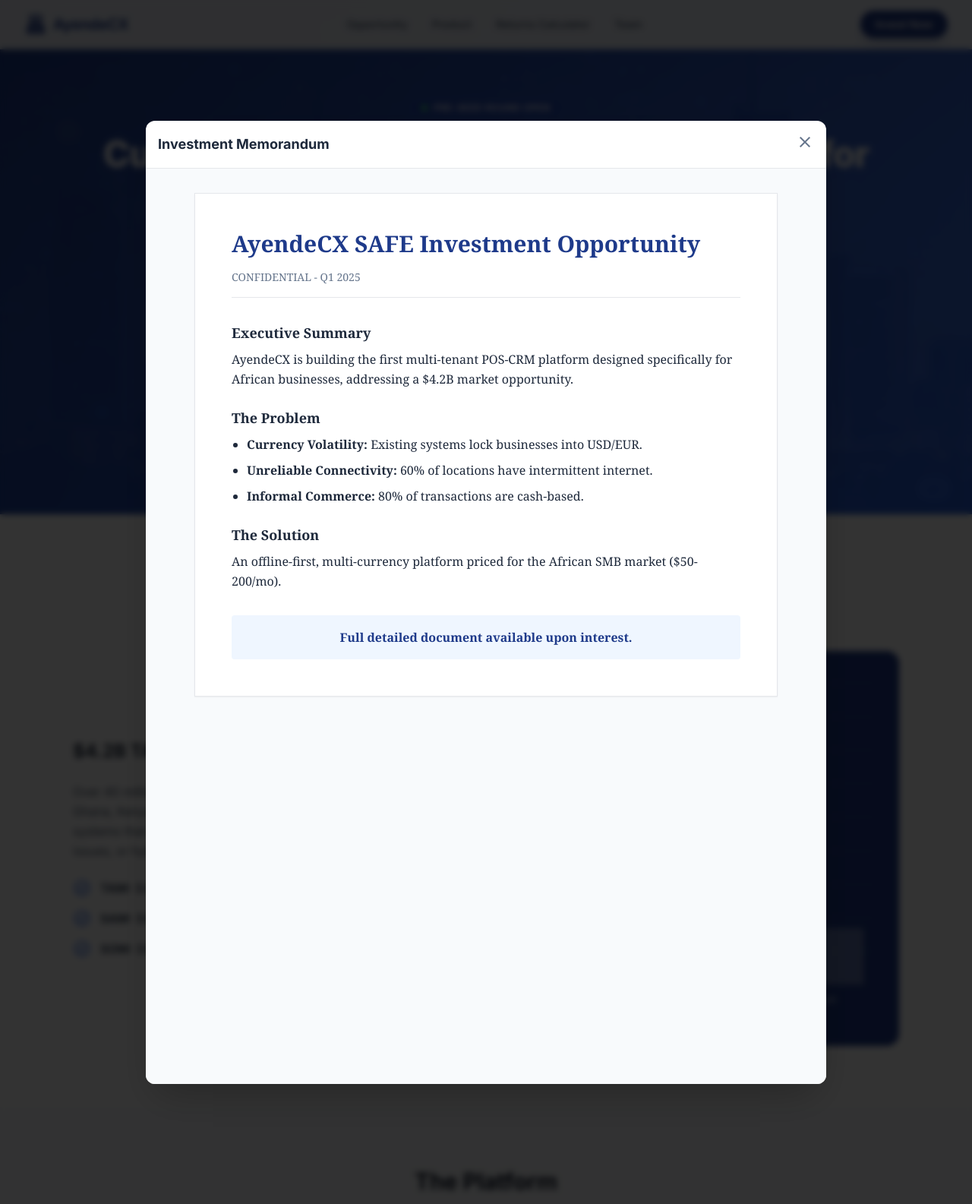
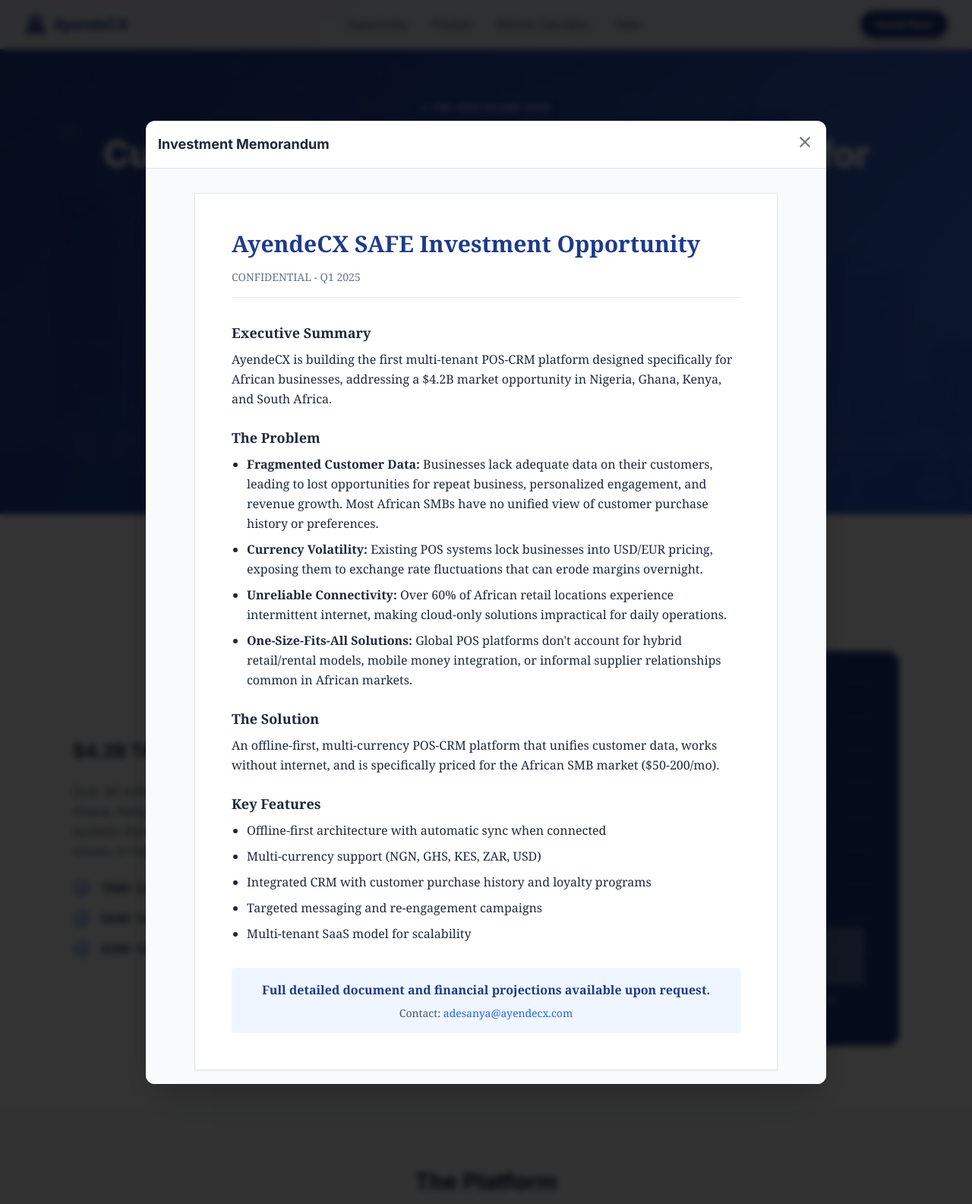
Before and after one commit to ayendeconsulting-debug/ayende-crm-force, a Django app: page /investment/ in a window 1280 px wide, after a click that opens the changed part. Shown: the whole page at 76% size. Run offline with Django 5.2, Linux system fonts and the light colour scheme; some libraries are stand-ins or nearby versions.

Commit message:
Fix investment form submission and update executive summary

```diff
--- a/investment/templates/investment/landing.html
+++ b/investment/templates/investment/landing.html
@@ -375,20 +375,31 @@
                     <div class="text-sm text-slate-500 mb-8 border-b pb-4">CONFIDENTIAL - Q1 2025</div>
 
                     <h4 class="font-bold text-lg mt-6 mb-2">Executive Summary</h4>
-                    <p class="mb-4">AyendeCX is building the first multi-tenant POS-CRM platform designed specifically for African businesses, addressing a $4.2B market opportunity.</p>
+                    <p class="mb-4">AyendeCX is building the first multi-tenant POS-CRM platform designed specifically for African businesses, addressing a $4.2B market opportunity in Nigeria, Ghana, Kenya, and South Africa.</p>
 
                     <h4 class="font-bold text-lg mt-6 mb-2">The Problem</h4>
                     <ul class="list-disc pl-5 space-y-2 mb-4">
-                        <li><strong>Currency Volatility:</strong> Existing systems lock businesses into USD/EUR.</li>
-                        <li><strong>Unreliable Connectivity:</strong> 60% of locations have intermittent internet.</li>
-                        <li><strong>Informal Commerce:</strong> 80% of transactions are cash-based.</li>
+                        <li><strong>Fragmented Customer Data:</strong> Businesses lack adequate data on their customers, leading to lost opportunities for repeat business, personalized engagement, and revenue growth. Most African SMBs have no unified view of customer purchase history or preferences.</li>
+                        <li><strong>Currency Volatility:</strong> Existing POS systems lock businesses into USD/EUR pricing, exposing them to exchange rate fluctuations that can erode margins overnight.</li>
+                        <li><strong>Unreliable Connectivity:</strong> Over 60% of African retail locations experience intermittent internet, making cloud-only solutions impractical for daily operations.</li>
+                        <li><strong>One-Size-Fits-All Solutions:</strong> Global POS platforms don't account for hybrid retail/rental models, mobile money integration, or informal supplier relationships common in African markets.</li>
                     </ul>
 
                     <h4 class="font-bold text-lg mt-6 mb-2">The Solution</h4>
-                    <p class="mb-4">An offline-first, multi-currency platform priced for the African SMB market ($50-200/mo).</p>
+                    <p class="mb-4">An offline-first, multi-currency POS-CRM platform that unifies customer data, works without internet, and is specifically priced for the African SMB market ($50-200/mo).</p>
+
+                    <h4 class="font-bold text-lg mt-6 mb-2">Key Features</h4>
+                    <ul class="list-disc pl-5 space-y-2 mb-4">
+                        <li>Offline-first architecture with automatic sync when connected</li>
+                        <li>Multi-currency support (NGN, GHS, KES, ZAR, USD)</li>
+                        <li>Integrated CRM with customer purchase history and loyalty programs</li>
+                        <li>Targeted messaging and re-engagement campaigns</li>
+                        <li>Multi-tenant SaaS model for scalability</li>
+                    </ul>
 
                     <div class="bg-blue-50 p-4 rounded mt-8 text-center">
-                        <p class="font-bold text-blue-900">Full detailed document available upon interest.</p>
+                        <p class="font-bold text-blue-900">Full detailed document and financial projections available upon request.</p>
+                        <p class="text-sm text-slate-600 mt-2">Contact: <a href="mailto:adesanya@ayendecx.com" class="text-blue-600 hover:underline">adesanya@ayendecx.com</a></p>
                     </div>
                 </div>
             </div>
@@ -396,14 +407,23 @@
     </div>
 
     <script>
-        // Form submission
+                // Form submission
+                // Form submission
         document.getElementById('investment-form').addEventListener('submit', function(e) {
             e.preventDefault();
+
             const formData = new FormData(this);
             const errorDiv = document.getElementById('form-errors');
             const successDiv = document.getElementById('form-success');
+            const submitBtn = this.querySelector('button[type="submit"]');
+
+            // Clear previous messages
             errorDiv.classList.add('hidden');
             successDiv.classList.add('hidden');
+
+            // Disable submit button
+            submitBtn.disabled = true;
+            submitBtn.textContent = 'Submitting...';
 
             fetch('{% url "investment:landing" %}', {
                 method: 'POST',
@@ -413,19 +433,36 @@
             .then(response => response.json())
             .then(data => {
                 if (data.success) {
-                    successDiv.textContent = data.message;
+                    // Show success message
+                    successDiv.innerHTML = '<strong>Success!</strong> ' + data.message + '<br>Check your email for next steps.';
                     successDiv.classList.remove('hidden');
+
+                    // Reset form
+                    this.reset();
+
+                    // Close modal after 3 seconds
                     setTimeout(() => {
                         document.getElementById('invest-modal').classList.add('hidden');
-                        document.getElementById('investment-form').reset();
-                    }, 2000);
+                        successDiv.classList.add('hidden');
+                    }, 3000);
                 } else {
-                    errorDiv.innerHTML = Object.values(data.errors).join('<br>');
+                    // Show errors
+                    errorDiv.innerHTML = '<strong>Error:</strong> ' + Object.values(data.errors).join('<br>');
                     errorDiv.classList.remove('hidden');
                 }
+            })
+            .catch(error => {
+                console.error('Submission error:', error);
+                errorDiv.innerHTML = '<strong>Error:</strong> Something went wrong. Please try again or email admin@ayendecx.com';
+                errorDiv.classList.remove('hidden');
+            })
+            .finally(() => {
+                // Re-enable submit button
+                submitBtn.disabled = false;
+                submitBtn.textContent = 'Submit Interest';
             });
+
         });
-
         // Calculator
         const CAP = 600000;
         const scenarios = [
```
